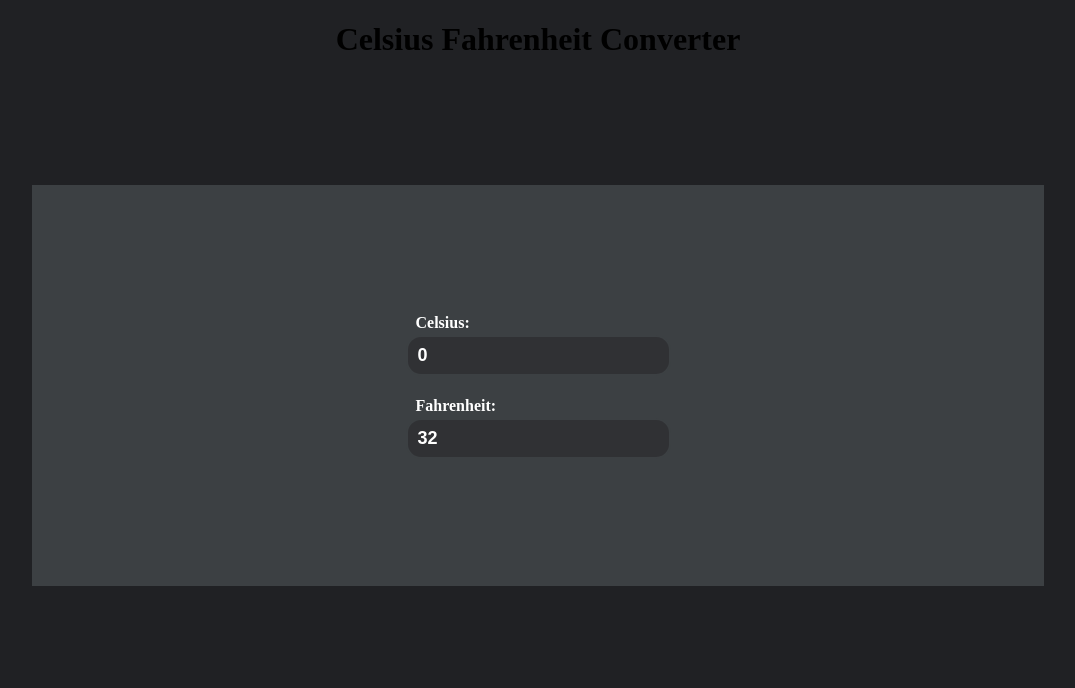
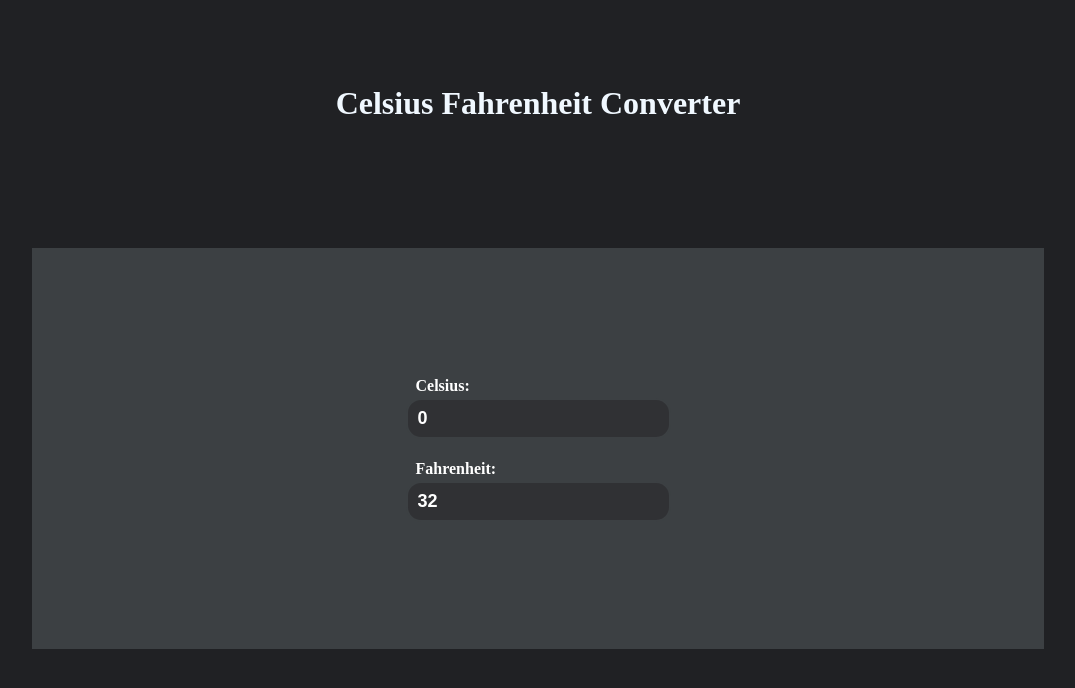
Before and after one commit to DuleeshaGamalathge/CelsiusFahrenheit-Converter, a plain HTML site: page index.html in a window 1280 px wide. Shown: the whole page, without its empty margins (102-1177 px from the left). Drawn offline with Linux system fonts and the light colour scheme.

Commit message:
add some styles

```diff
--- a/styles.css
+++ b/styles.css
@@ -9,8 +9,9 @@ body {
     background-color: #202124;
 }
 h1{
+    padding-top: 5%;
     text-align: center;
-
+    color: aliceblue;
 }
 input {
     border-radius: 15px;
@@ -30,4 +31,7 @@ input {
     margin: 10%;
     padding: 10%;
     background-color: #3c4043;
+    border: brown;
+    border-color: aquamarine;
+    border-width: 5px;
 }
```
